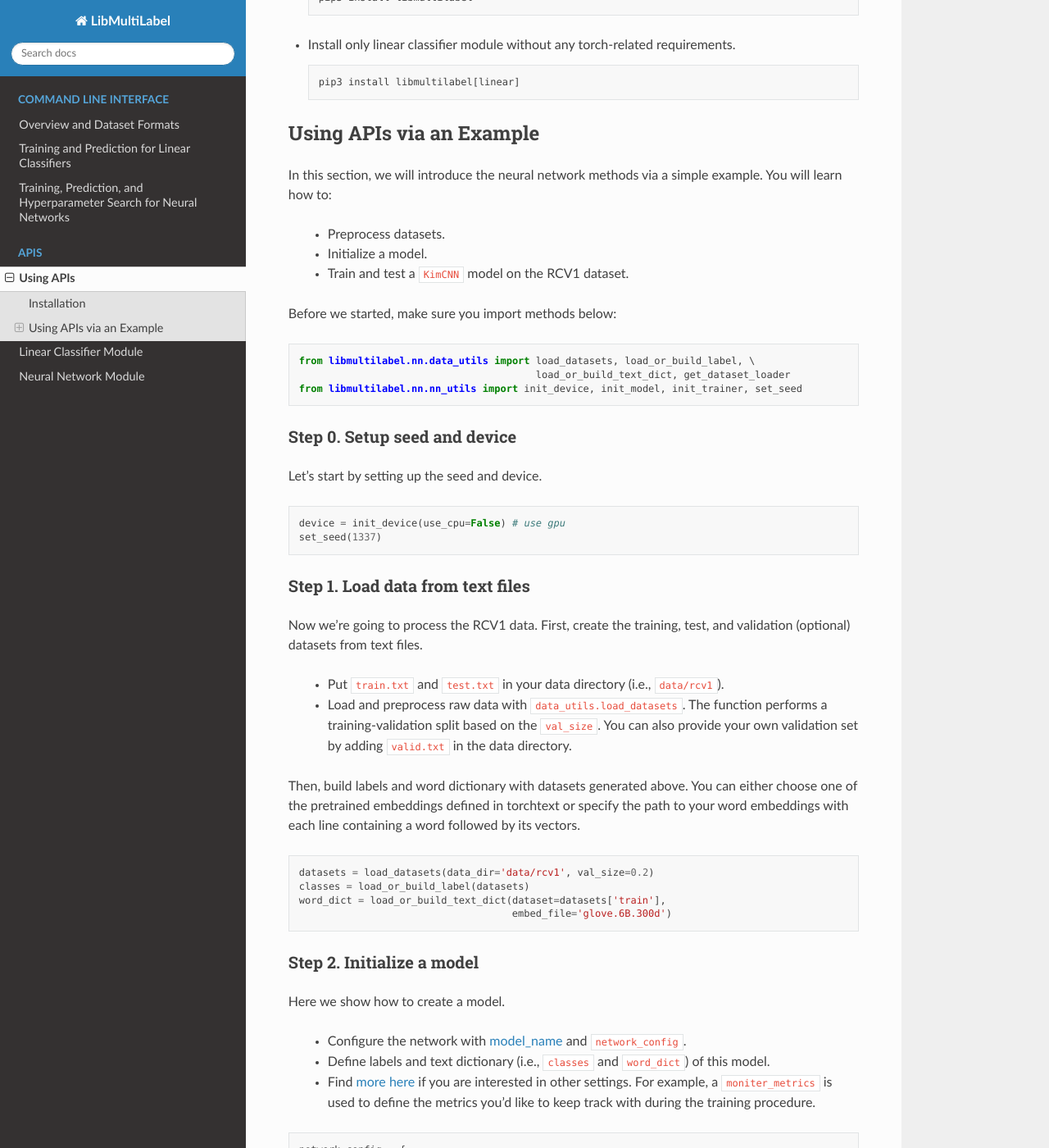
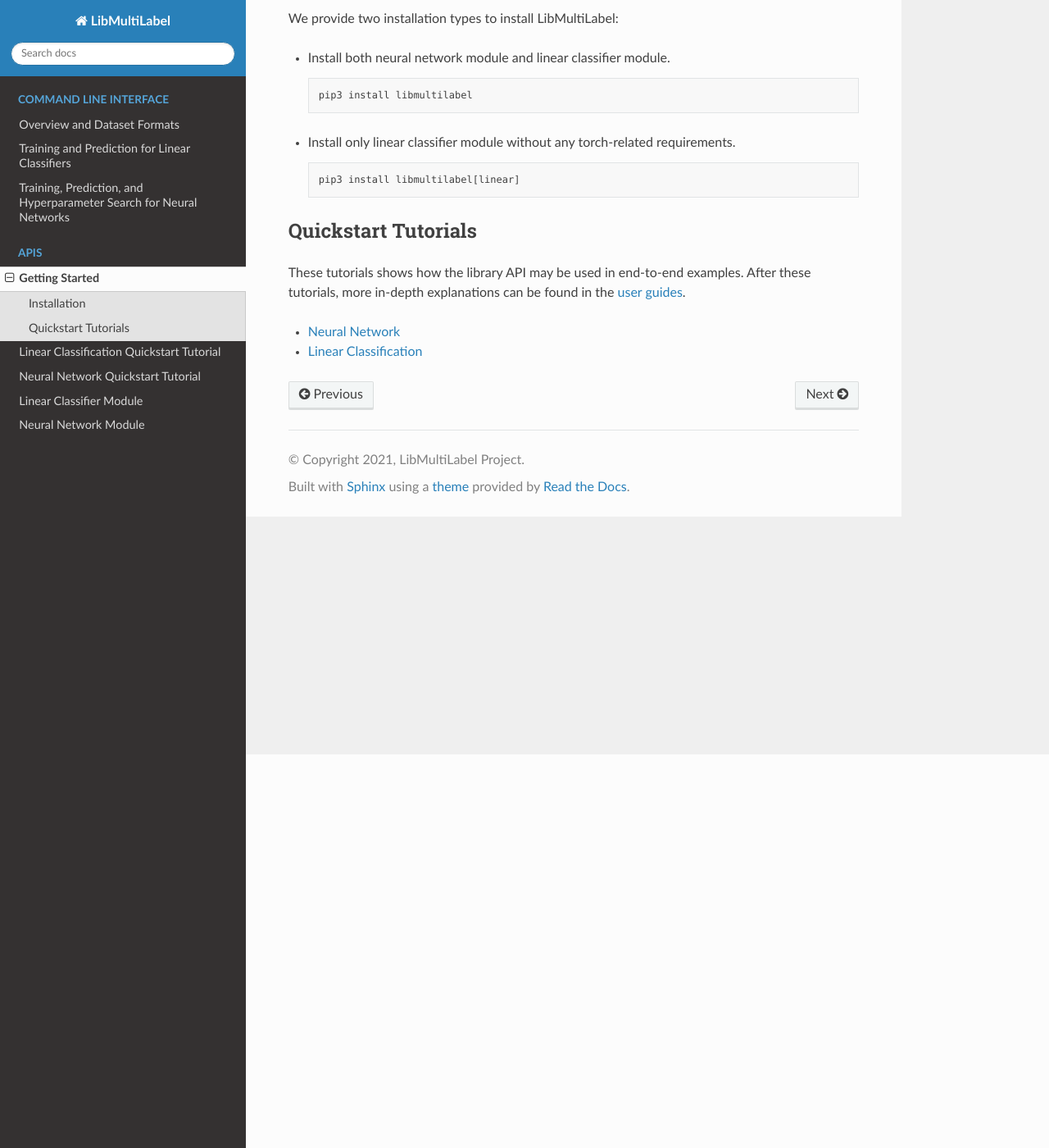
Before and after one commit to ASUS-AICS/LibMultiLabel, a Sphinx documentation site: the page built from docs/api/api.rst, in a window 1280 px wide and 1400 px high, scrolled down 480 px. Shown: the whole window at 82% size. Built offline with Sphinx 7.4.7 and the Read the Docs theme 2.0.0, drawn with Linux system fonts in a browser that asks for light colours; pages that are not in the unit, such as notebooks, are missing from menus; some of the changed text lies outside the part shown.

Commit message:
restructured api getting started

```diff
--- a/docs/api/api.rst
+++ b/docs/api/api.rst
@@ -1,12 +1,17 @@
-Using APIs
-==========
+Getting Started
+===============
 
-The API library is composed of a `linear classifier module <linear.html>`_ and a `neural network classifier module <nn.html>`_::
+The library API is used in your own scripts if you want
+more fine grained control over the training/prediction process.
+For an application usable out-of-the-box, see the
+`command line interface <../cli/linear.rst>`_ instead.
 
-   import libmultilabel.nn
-   import libmultilabel.linear
+The library API is composed of a `linear classifier module <linear.html>`_ and a `neural network classifier module <nn.html>`_::
 
-----------
+    import libmultilabel.nn
+    import libmultilabel.linear
+
+Both of which can be used independently.
 
 Installation
 ^^^^^^^^^^^^
@@ -21,99 +26,12 @@
 
     pip3 install libmultilabel[linear]
 
+Quickstart Tutorials
+^^^^^^^^^^^^^^^^^^^^
 
-Using APIs via an Example
-^^^^^^^^^^^^^^^^^^^^^^^^^
+These tutorials shows how the library API may be used in
+end-to-end examples. After these tutorials, more in-depth
+explanations can be found in the `user guides <placeholder>`_.
 
-In this section, we will introduce the neural network methods via a simple example.
-You will learn how to:
-
-    * Preprocess datasets.
-    * Initialize a model.
-    * Train and test a ``KimCNN`` model on the RCV1 dataset.
-
-Before we started, make sure you import methods below:
-
-.. literalinclude:: ../examples/nn_quickstart.py
-    :language: python3
-    :lines: 3-5
-
-Step 0. Setup seed and device
------------------------------
-
-Let's start by setting up the seed and device.
-
-.. literalinclude:: ../examples/nn_quickstart.py
-    :language: python3
-    :lines: 9-10
-
-Step 1. Load data from text files
----------------------------------
-
-Now we're going to process the RCV1 data.
-First, create the training, test, and validation (optional) datasets from text files.
-
-    * Put ``train.txt`` and ``test.txt`` in your data directory (i.e., ``data/rcv1``).
-    * Load and preprocess raw data with ``data_utils.load_datasets``.
-      The function performs a training-validation split based on the ``val_size``.
-      You can also provide your own validation set by adding ``valid.txt`` in the data directory.
-
-Then, build labels and word dictionary with datasets generated above.
-You can either choose one of the pretrained embeddings defined in torchtext or specify the path
-to your word embeddings with each line containing a word followed by its vectors.
-
-.. literalinclude:: ../examples/nn_quickstart.py
-    :language: python3
-    :lines: 13-16
-
-Step 2. Initialize a model
---------------------------
-
-Here we show how to create a model.
-
-    * Configure the network with `model_name <nn_networks.html>`_ and ``network_config``.
-    * Define labels and text dictionary (i.e., ``classes`` and ``word_dict``) of this model.
-    * Find `more here <../api/nn.html#libmultilabel.nn.nn_utils.init_model>`_ if you are interested in other settings.
-      For example, a ``moniter_metrics`` is used to define the metrics you'd like to keep track with during the training procedure.
-
-.. literalinclude:: ../examples/nn_quickstart.py
-    :language: python3
-    :lines: 19-28
-
-Step 3. Initialize trainer
---------------------------
-
-To train the model, we need a trainer to control processes like training loop or validation.
-
-.. literalinclude:: ../examples/nn_quickstart.py
-    :language: python3
-    :lines: 31-34
-
-Step 4. Create data loaders
----------------------------
-
-Create pytorch data loaders for datasets we created in
-`Step 1 <../guides/nn_guides.html#step-1-load-data-from-text-files>`_.
-
-.. literalinclude:: ../examples/nn_quickstart.py
-    :language: python3
-    :lines: 37-43
-
-Step 5. Train and test the model
---------------------------------
-
-Everything's ready. Let's start training with ``trainer.train``.
-
-.. literalinclude:: ../examples/nn_quickstart.py
-    :language: python3
-    :lines: 46-46
-
-
-When training is finished, test the model with ``trainer.test``.
-
-.. literalinclude:: ../examples/nn_quickstart.py
-    :language: python3
-    :lines: 49-49
-
-
-Get the full source code `here <https://github.com/ASUS-AICS/LibMultiLabel/tree/master/docs/examples/nn_quickstart.py>`_.
+* `Neural Network <nn_tutorial.html>`_
+* `Linear Classification <linear_tutorial.html>`_
--- a/docs/index.rst
+++ b/docs/index.rst
@@ -27,6 +27,7 @@
 
    api/api
    api/linear_tutorial
+   api/nn_tutorial
    api/linear
    api/nn
 
```
Also changed, not shown: docs/api/linear_tutorial.rst (added, +95 -0 lines), docs/api/nn_tutorial.rst (added, +95 -0 lines).
